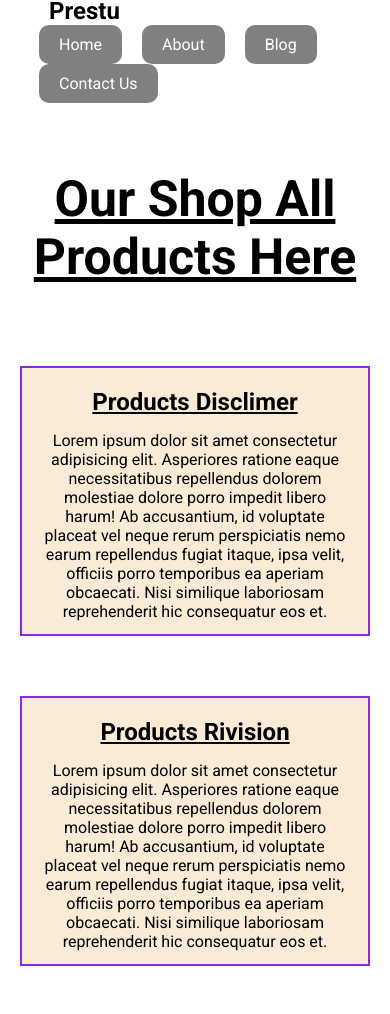
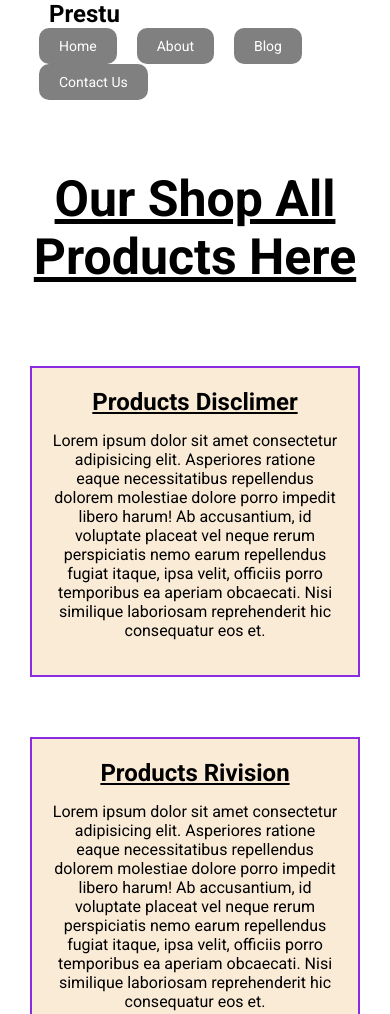
Before and after one commit to fnhnaf/Responsive-1, a plain HTML site: page index.html in a window 390 px wide. Shown: the top 1014 px of the page. Drawn offline with Linux system fonts and the light colour scheme.

Commit message:
update a section

```diff
--- a/styles/style.css
+++ b/styles/style.css
@@ -57,6 +57,7 @@ nav {
   align-items: center;
   flex-wrap: wrap;
   gap: 30px;
+  padding: 0 30px;
 }
 .all-shop {
   text-align: center;
@@ -76,7 +77,7 @@ nav {
 }
 .products-description {
   width: 350px;
-  height: 270px;
+  height: auto;
   border: 2px solid blueviolet;
   background-color: antiquewhite;
   padding: 20px;
@@ -159,4 +160,7 @@ footer {
     display: flex;
     flex-wrap: wrap;
   }
+  .navbar ul li a {
+    font-size: 14px;
+  }
 }
```
